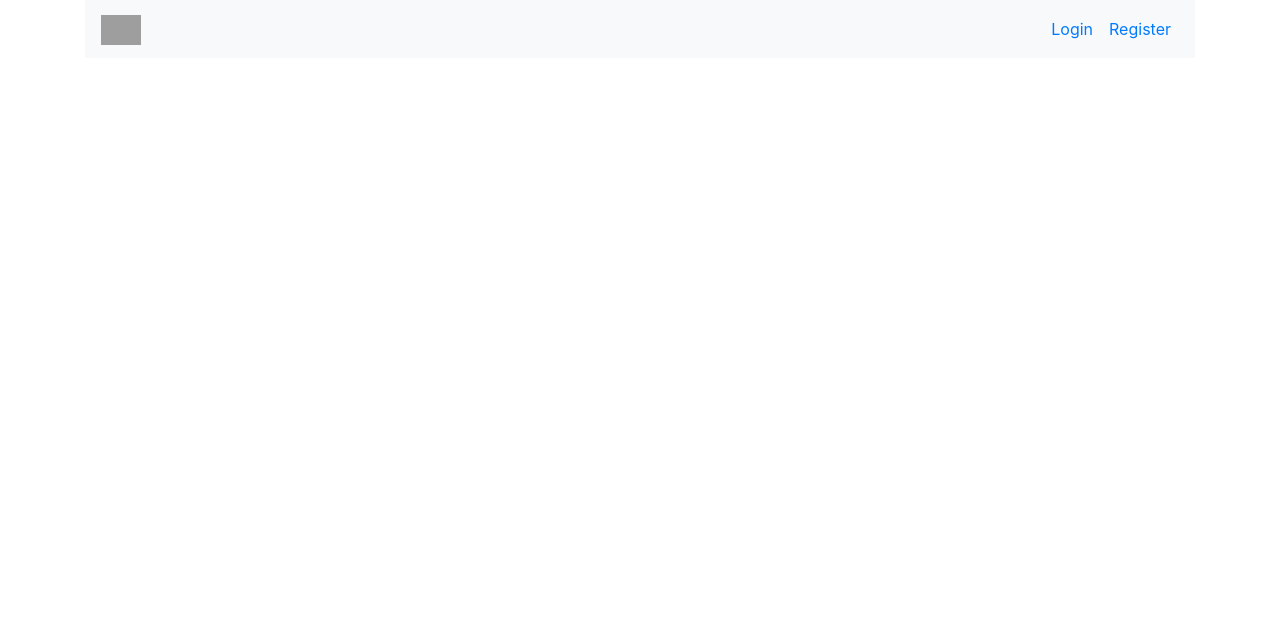
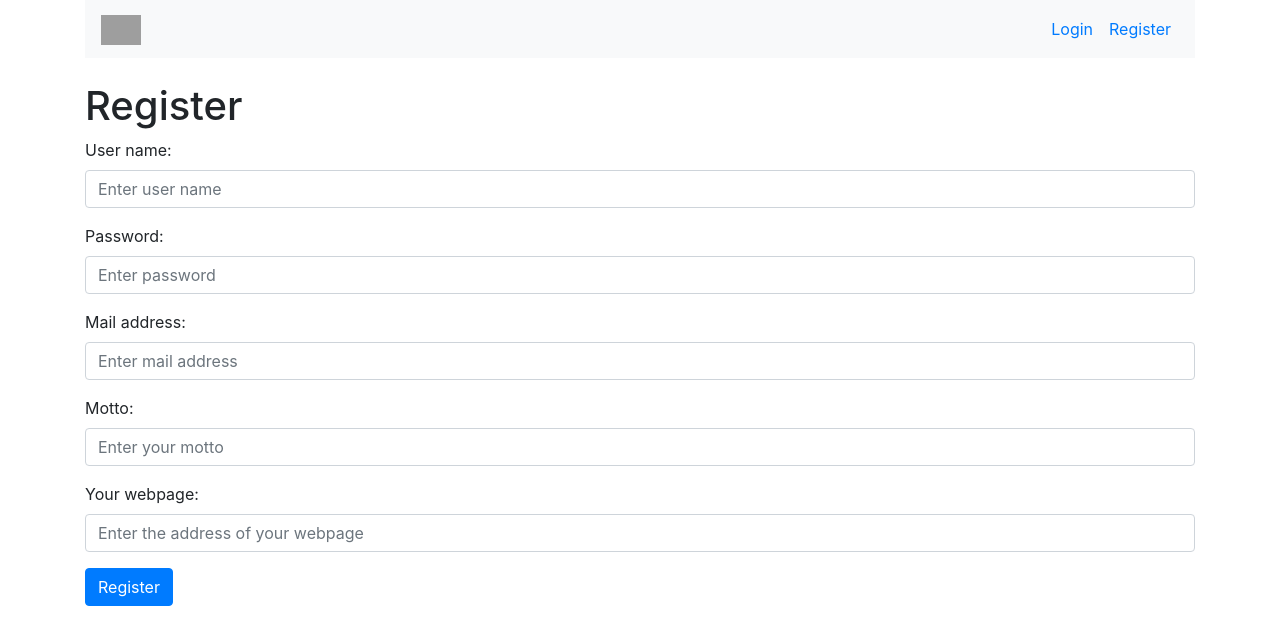
Before and after one commit to edu-secmachine/leaky-angular, an Angular app: page /register in a window 1280 px wide. Before the commit this address led to /. Shown: the top 644 px of the page. Built offline with nearby package versions, Linux system fonts and the light colour scheme; grey boxes are pictures that could not be loaded.

Commit message:
registration works

```diff
--- a/src/app/app-routing.module.ts
+++ b/src/app/app-routing.module.ts
@@ -5,12 +5,14 @@ import {LoginComponent} from './login/login.component';
 import {HomeComponent} from './home/home.component';
 import {MessagesComponent} from './messages/messages.component';
 import {ProfileComponent} from './profile/profile.component';
+import {RegistrationComponent} from './registration/registration.component';
 import {AuthGuard} from './AuthGuard';
 
 
 const routes: Routes = [
   {path: 'login', component: LoginComponent},
   { path: '', redirectTo: '/home', pathMatch: 'full' },
+  {path: 'register', component: RegistrationComponent},
   {path: 'home', component: HomeComponent},
   {path: 'users', component: UsersComponent, canActivate: [AuthGuard]},
   {path: 'messages', component: MessagesComponent},
--- a/src/app/registration/registration.component.html
+++ b/src/app/registration/registration.component.html
@@ -1,3 +1,35 @@
-<p>
-  registration works!
-</p>
+<div>
+  <h1>Register</h1>
+  <form action="" id="register-form">
+    <div class="form-group">
+      <label htmlFor="username">User name:</label>
+      <input required="true" type="text" class="form-control"
+      id="email" placeholder="Enter user name" [(ngModel)]="user.name" name="name"/>
+    </div>
+    <div class="form-group">
+      <label htmlFor="password">Password:</label>
+      <input required="true" type="password" class="form-control"
+      id="pwd" placeholder="Enter password" name="password"
+      [(ngModel)]="user.password"/>
+    </div>
+    <div class="form-group">
+      <label htmlFor="emailAddress">Mail address:</label>
+      <input type="text" class="form-control"
+      [(ngModel)]="user.emailAddress"
+      id="emailAddress" placeholder="Enter mail address" name="emailAddress"/>
+    </div>
+    <div class="form-group">
+      <label htmlFor="motto">Motto:</label>
+      <input type="text" class="form-control"
+      [(ngModel)]="user.motto"
+      id="motto" placeholder="Enter your motto" name="motto"/>
+    </div>
+    <div class="form-group">
+      <label htmlFor="webPageUrl">Your webpage:</label>
+      <input type="text" class="form-control"
+      [(ngModel)]="user.webPageUrl"
+      id="webPageUrl" placeholder="Enter the address of your webpage" name="webPageUrl"/>
+    </div>
+    <button type="submit" class="btn btn-primary" (click)="register()">Register</button>
+  </form>
+</div>
--- a/src/app/registration/registration.component.ts
+++ b/src/app/registration/registration.component.ts
@@ -1,4 +1,8 @@
 import { Component, OnInit } from '@angular/core';
+import { User } from '../model/user';
+import { RegistrationService } from './registration.service';
+import { AlertService } from '../alert/alert.service';
+import { Router } from '@angular/router';
 
 @Component({
   selector: 'app-registration',
@@ -7,8 +11,29 @@ import { Component, OnInit } from '@angular/core';
 })
 export class RegistrationComponent implements OnInit {
 
-  constructor() { }
+  user: User;
 
+  constructor(
+    private regservice: RegistrationService,
+    private alertService : AlertService,
+    private router: Router
+    ) {
+    this.user = new User();
+  }
+
+  register(): void {
+    console.log(this.user);
+    this.regservice.register(this.user)
+      .subscribe(
+        res => {
+          console.log(res);
+          this.router.navigateByUrl("/login");
+        },
+        error => {
+          console.log(error);
+          this.alertService.error("Error during user create. User might already exists.")
+        });
+  }
   ngOnInit() {
   }
 
--- /dev/null
+++ b/src/app/registration/registration.service.ts
@@ -0,0 +1,18 @@
+import { Injectable } from '@angular/core';
+import { HttpClient } from '@angular/common/http';
+import { BehaviorSubject, Observable } from 'rxjs';
+import { map } from 'rxjs/operators';
+import { environment } from 'src/environments/environment';
+import { User } from '../model/user';
+
+@Injectable({
+  providedIn: 'root'
+})
+export class RegistrationService {
+
+  constructor(private http: HttpClient) { }
+
+  register(user: User) : Observable<Object>{
+    return this.http.put(environment.baseUrl + '/rest/user', user);
+  }
+}
```
Also changed, not shown: 1 other file (tests, documents, lock files or other folders).
